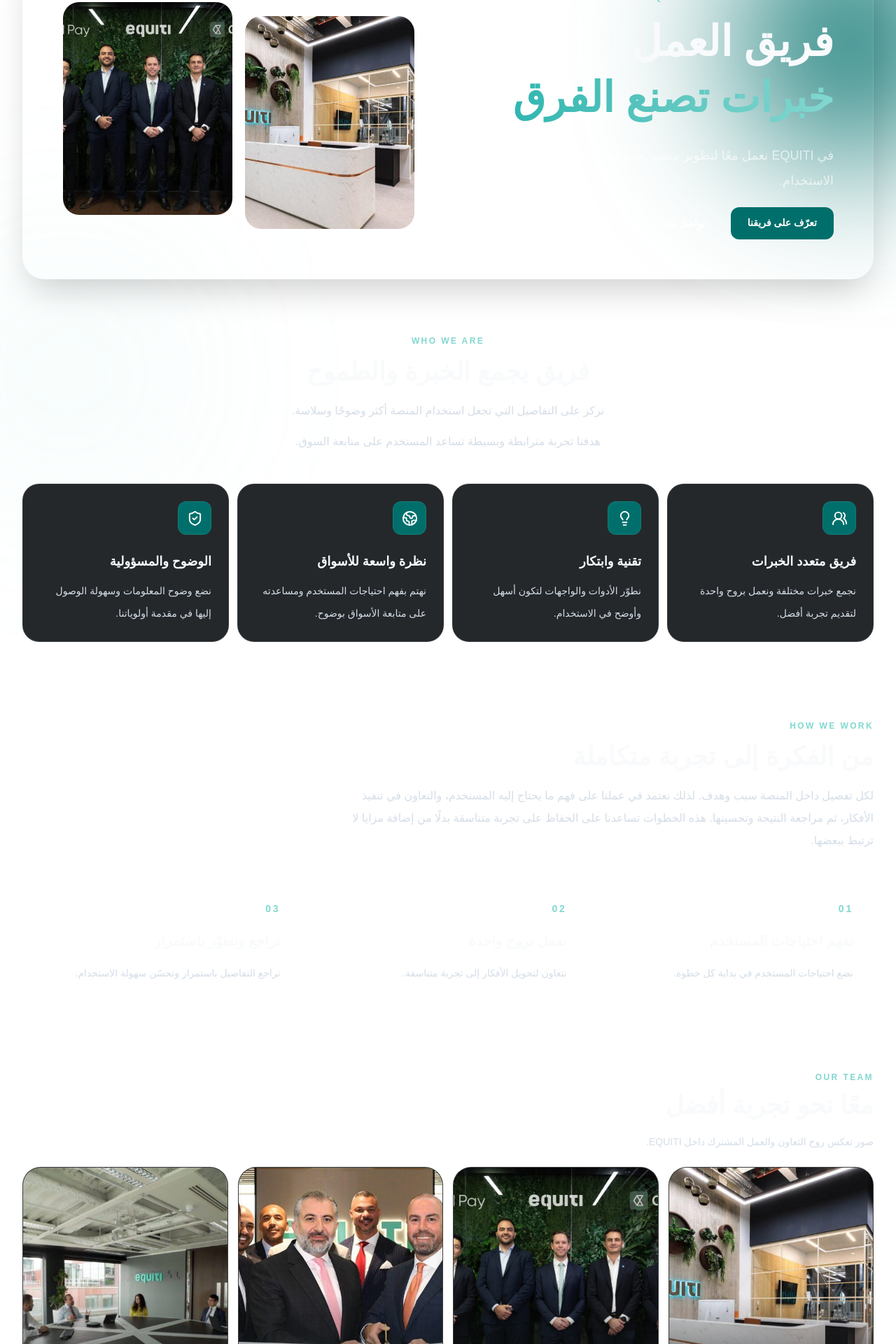
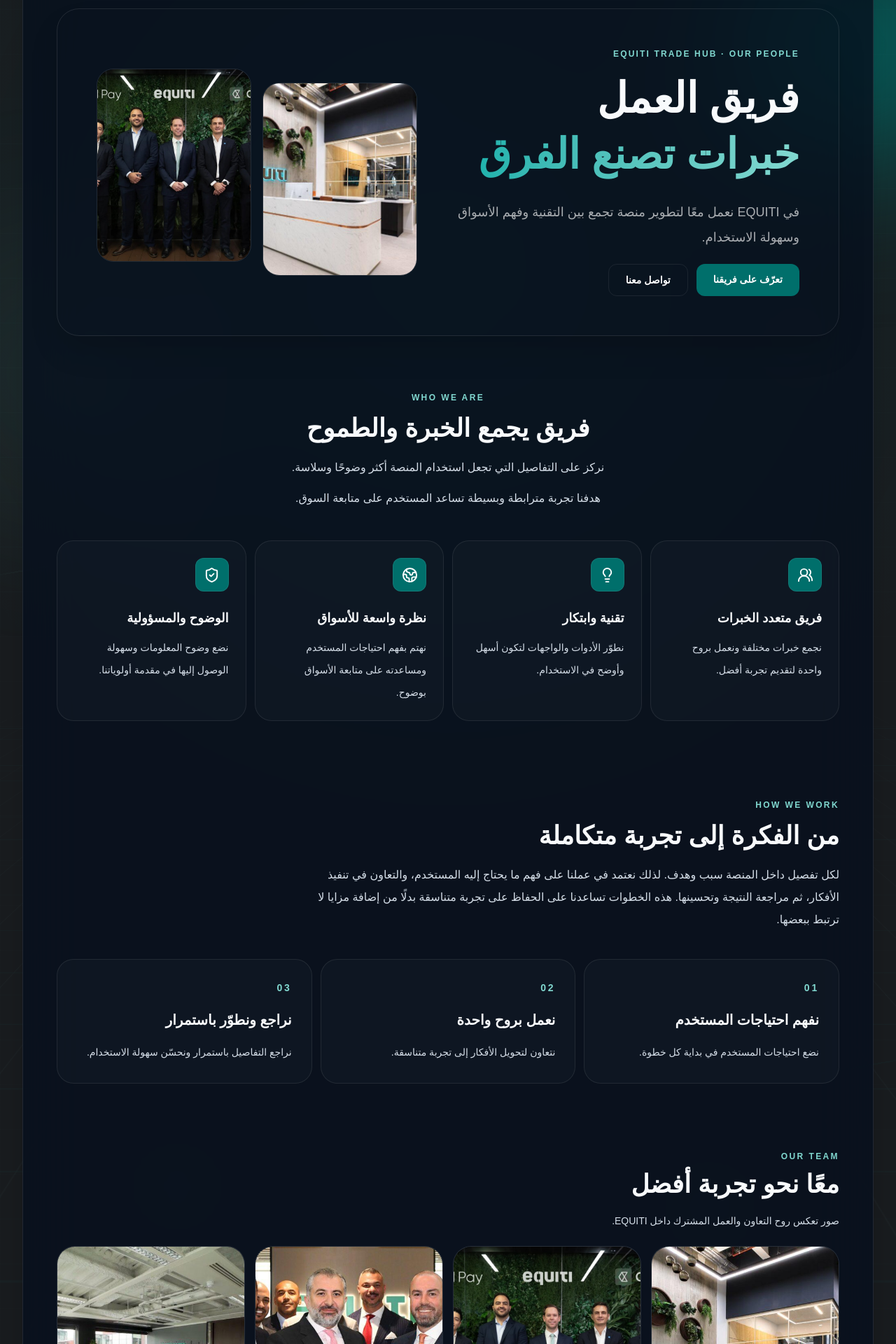
Before and after one commit to ffgg35646-ops/arab-trade, a Next.js app: page /team in a window 1280 px wide. Shown: the part 260-2180 px from the top of the page at 70% size. Built offline with nearby package versions, Linux system fonts and the light colour scheme.

Commit message:
Unify team public layout with About Us

```diff
--- a/app/team/page.tsx
+++ b/app/team/page.tsx
@@ -56,14 +56,25 @@ export default function TeamPage() {
   return (
     <>
       <Navbar />
-      <main dir="rtl" className="relative min-h-screen overflow-hidden bg-[#191c1f] px-4 pb-20 pt-12 text-white sm:px-6 lg:px-8">
+      <main dir="rtl" className="arabtrade-auth-hero min-h-screen overflow-hidden px-4 py-20 text-white sm:px-6 lg:px-8">
+
+      <div className="arabtrade-auth-coins" aria-hidden="true">
+        <span className="arabtrade-auth-coin">₿</span>
+        <span className="arabtrade-auth-coin">Ξ</span>
+        <span className="arabtrade-auth-coin">₿</span>
+        <span className="arabtrade-auth-coin">◎</span>
+        <span className="arabtrade-auth-coin">Ξ</span>
+      </div>
+      <div className="arabtrade-auth-lines" aria-hidden="true" />
+      <div className="arabtrade-auth-candles" aria-hidden="true" />
+
         <div aria-hidden="true" className="pointer-events-none absolute inset-0">
           <div className="absolute -right-24 top-20 h-80 w-80 rounded-full bg-[#00afaa]/10 blur-[110px]" />
           <div className="absolute -left-24 top-[520px] h-96 w-96 rounded-full bg-[#81d8d0]/[0.07] blur-[120px]" />
           <div className="absolute inset-0 opacity-[0.12]" style={{ backgroundImage: "linear-gradient(rgba(129,216,208,.12) 1px, transparent 1px), linear-gradient(90deg, rgba(129,216,208,.12) 1px, transparent 1px)", backgroundSize: "64px 64px" }} />
         </div>
 
-        <div className="relative mx-auto max-w-7xl">
+        <div className="relative z-10 mx-auto max-w-7xl rounded-[32px] border border-white/10 bg-[#07101d]/80 p-5 shadow-2xl backdrop-blur-2xl sm:p-8 lg:p-12">
           <div className="mb-8 flex flex-wrap items-center justify-between gap-4">
             <div className="inline-flex items-center gap-2 rounded-full border border-[#00afaa]/25 bg-[#00afaa]/[0.08] px-4 py-2 text-xs font-bold text-[#81d8d0]">
               <Users2 size={15} />
@@ -74,7 +85,7 @@ export default function TeamPage() {
             </Link>
           </div>
 
-          <section className="relative overflow-hidden rounded-[32px] border border-white/10 bg-[#24282b] p-7 shadow-2xl shadow-black/20 sm:p-10 lg:p-14">
+          <section className="relative overflow-hidden rounded-[32px] border border-white/10 bg-white/[0.025] p-7 shadow-2xl shadow-black/20 sm:p-10 lg:p-14">
             <div className="relative z-10 grid items-center gap-10 lg:grid-cols-[1.05fr_.95fr]">
               <div>
                 <p className="text-xs font-black tracking-[.18em] text-[#81d8d0]">EQUITI TRADE HUB · OUR PEOPLE</p>
@@ -116,7 +127,7 @@ export default function TeamPage() {
 
             <div className="mt-12 grid gap-4 sm:grid-cols-2 lg:grid-cols-4">
               {pillars.map(({ icon: Icon, title, text }) => (
-                <article key={title} className="rounded-[24px] border border-white/[0.08] bg-[#24282b] p-6 transition duration-300 hover:-translate-y-1 hover:border-[#00afaa]/35 hover:shadow-xl hover:shadow-black/20">
+                <article key={title} className="rounded-[24px] border border-white/[0.08] bg-white/[0.025] p-6 transition duration-300 hover:-translate-y-1 hover:border-[#00afaa]/35 hover:shadow-xl hover:shadow-black/20">
                   <div className="flex h-12 w-12 items-center justify-center rounded-2xl border border-[#00afaa]/20 bg-[#00afaa]/10 text-[#81d8d0]"><Icon size={23} /></div>
                   <h3 className="mt-6 text-lg font-extrabold">{title}</h3>
                   <p className="mt-3 text-sm leading-8 text-white/55">{text}</p>
@@ -157,7 +168,7 @@ export default function TeamPage() {
 
             <div className="grid gap-5 sm:grid-cols-2 lg:grid-cols-4">
               {teamImages.map((item, index) => (
-                <figure key={item.src} className="group relative aspect-[4/5] overflow-hidden rounded-[26px] border border-white/10 bg-[#24282b]">
+                <figure key={item.src} className="group relative aspect-[4/5] overflow-hidden rounded-[26px] border border-white/10 bg-white/[0.025]">
                   <Image src={item.src} alt={item.alt} fill sizes="(max-width: 640px) 90vw, (max-width: 1024px) 45vw, 280px" className="object-cover transition duration-700 group-hover:scale-105" />
                   <div className="absolute inset-0 bg-gradient-to-t from-[#101719]/90 via-transparent to-transparent" />
                   <figcaption className="absolute inset-x-0 bottom-0 p-5">
```
